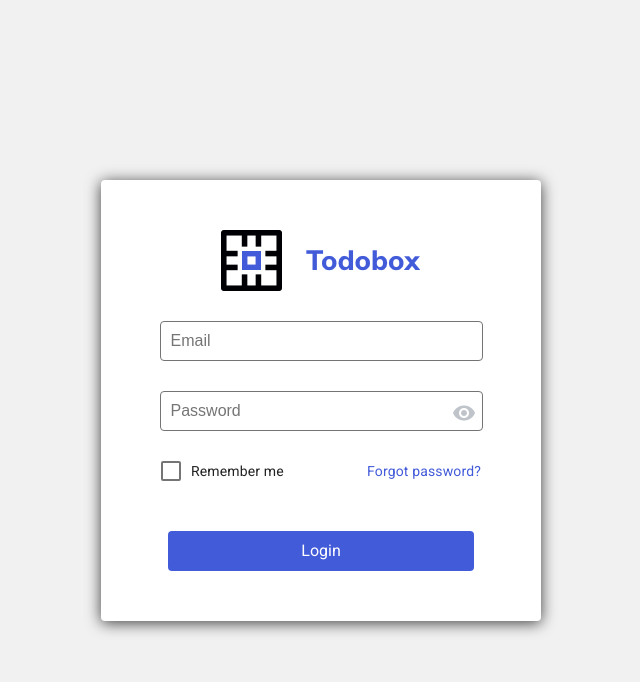
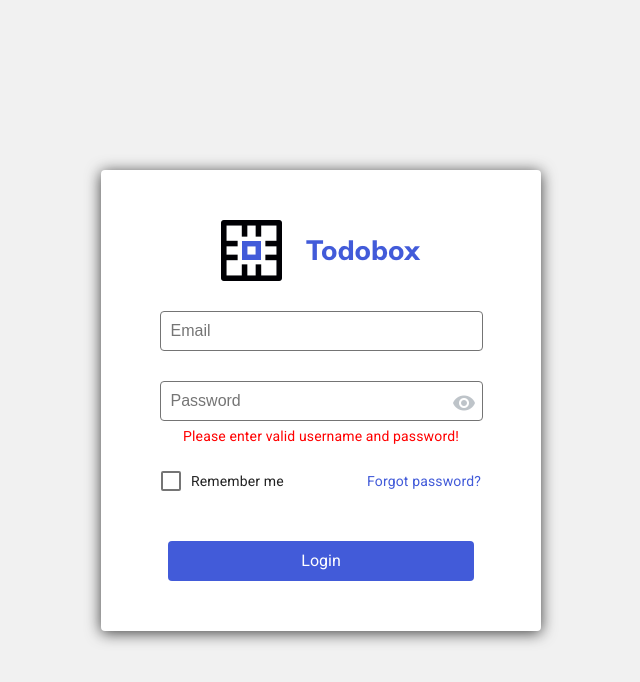
Before and after one commit to salkao/ToDoBox-Vue, a Vue app: page / in a window 1280 px wide. Both pictures are taken after a click on the button "Login". Shown: the top 682 px of the page, without its empty margins (319-959 px from the left). Built offline with nearby package versions, Linux system fonts and the light colour scheme.

Commit message:
Add login error message

```diff
--- a/src/components/Login.vue
+++ b/src/components/Login.vue
@@ -17,6 +17,7 @@
             remove_red_eye
           </i>
         </div>
+        <span v-if="loginError">Please enter valid username and password!</span>
           <div id="inputBox" class="formItem">
             <div class="col" id="first">
               <md-checkbox v-model="rememberMe"
@@ -51,14 +52,18 @@ export default {
       password: '',
       rememberMe: false,
       showPassword: false,
+      loginError: false,
     };
   },
   methods: {
     Login() {
       const user = authentication.login(this.email, this.password, this.rememberMe);
       if (user !== null) {
+        this.loginError = false;
         this.$store.dispatch('login', user);
         this.$router.push('/lists');
+      } else {
+        this.loginError = true;
       }
     },
   },
@@ -66,6 +71,11 @@ export default {
 </script>
 
 <style lang="scss" scoped>
+span {
+  position: relative;
+  top: 5px;
+  color: #ff0000;
+}
 #first {
   text-align: left;
   padding-left: 10px;
```
